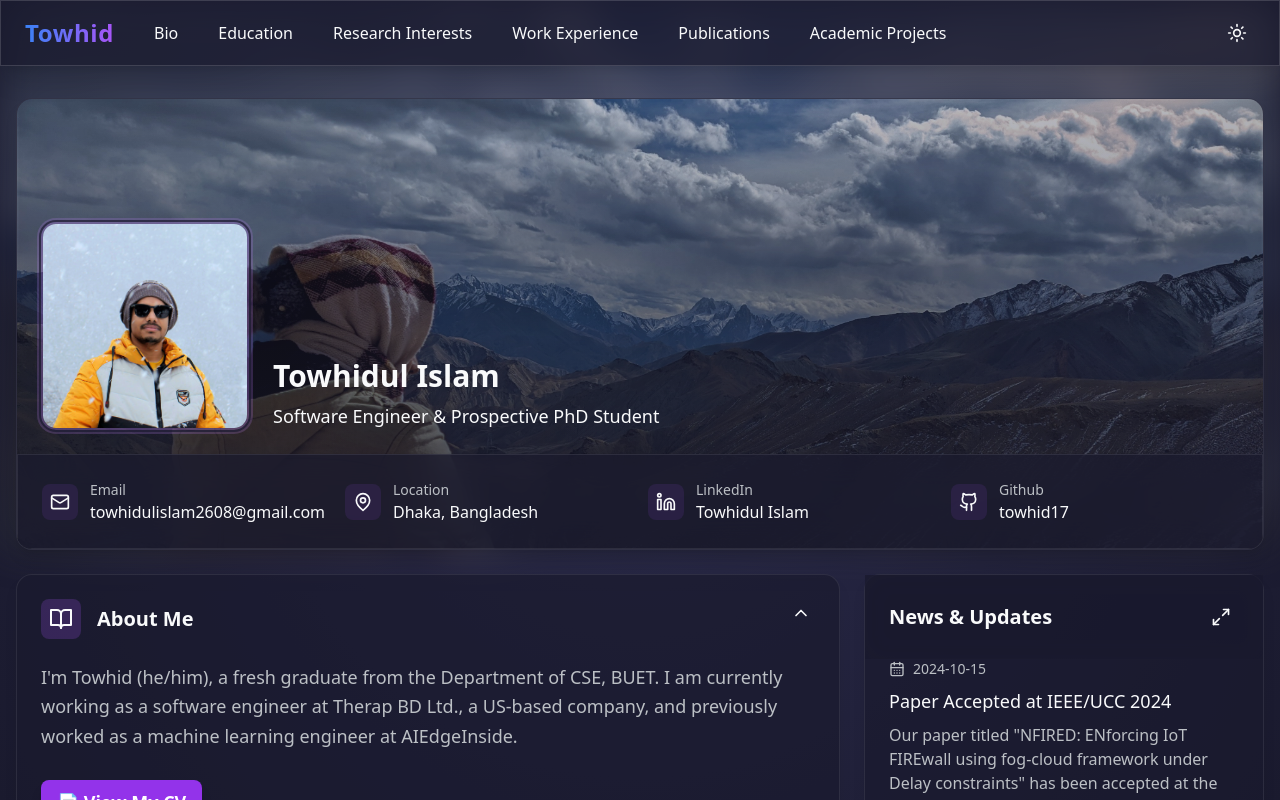
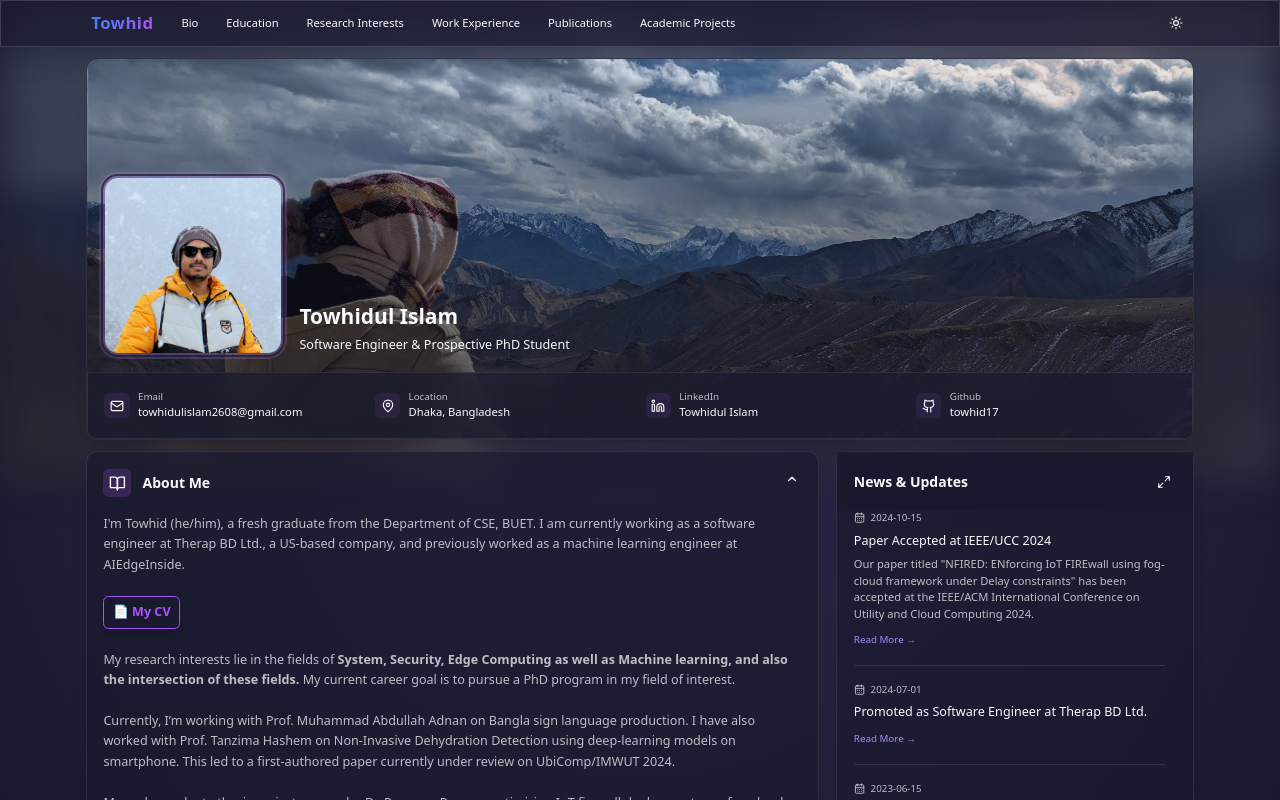
Before and after one commit to towhid17/towhid17.github.io, a React (Vite) app: page / in a window 1280 px wide. Shown: the top 800 px of the page. Built offline with nearby package versions, Linux system fonts and the light colour scheme.

Commit message:
updated webpage size

```diff
--- a/src/App.tsx
+++ b/src/App.tsx
@@ -1,10 +1,8 @@
 import { HashRouter as Router, Routes, Route } from 'react-router-dom';
 import { BookOpen } from 'lucide-react';
-import { GraduationCap } from 'lucide-react';
 import { Microscope } from 'lucide-react';
 import { Header } from './components/resume/Header';
 import { BioCard } from './components/bio/BioCard';
-import { EducationCard } from './components/education/EducationCard';
 import { ResearchInterests } from './components/research/ResearchInterests';
 import { NewsCard } from './components/news/NewsCard';
 import { Navbar } from "./components/navigation/Navbar";
@@ -36,7 +34,7 @@ function HomePage() {
     <div className={`text-primary ${contentLoaded ? 'content-reveal' : ''}`}>
       <Navbar />
 
-      <main className="max-w-7xl mx-auto px-4 py-8 space-y-6 z-10">
+      <main className="max-w-[100rem] mx-auto px-2 py-4 space-y-4 z-10">
         <Header />
 
         <div className="grid md:grid-cols-6 gap-6">
--- a/src/components/bio/BioCard.tsx
+++ b/src/components/bio/BioCard.tsx
@@ -8,8 +8,8 @@ export function BioCard() {
         and previously worked as a machine learning engineer at AIEdgeInside.
         <br/><br/>
         <a href="https://drive.google.com/file/d/15F8HXNFatHYtv_3mXzWnAKS58jDBpYPy/view?usp=sharing" target="_blank" rel="noopener noreferrer"
-        className="inline-flex items-center gap-2 bg-purple-600 hover:bg-purple-500 text-white font-semibold px-4 py-2 rounded-lg shadow-lg transition duration-300">
-        📄 View My CV
+        className="inline-flex items-center gap-2 border border-purple-500 text-purple-500 hover:bg-purple-500 hover:text-white font-semibold px-3 py-2 rounded-lg shadow-md backdrop-blur-md transition duration-300">
+        📄 My CV
       </a>
         <br/><br/>
         My research interests lie in the fields of <strong>System, Security, Edge Computing as well as Machine learning, and also the intersection of these fields. </strong>
--- a/src/components/header/HeaderBackground.tsx
+++ b/src/components/header/HeaderBackground.tsx
@@ -102,7 +102,7 @@ export function HeaderBackground() {
   // The full-page blurred background using createPortal
   const portalElement = (
     <div
-      className="fixed top-0 left-0 w-screen h-[550px] blur-4xl opacity-30"
+      className="fixed top-0 left-0 w-screen h-[480px] blur-4xl opacity-35"
       style={{
         backgroundImage: `url(${backgroundImages[activeIndex]}?auto=format&fit=crop&w=1920&q=80)`,
         backgroundSize: "cover",
@@ -127,7 +127,7 @@ export function HeaderBackground() {
             key={src}
             className="absolute inset-0"
             style={{
-              opacity: index === activeIndex ? 0.7 : 0,
+              opacity: index === activeIndex ? 0.95 : 0,
               backgroundImage: `url(${src}?auto=format&fit=crop&w=1920&q=80)`,
               backgroundSize: "cover",
               backgroundPosition: "center",
--- a/src/components/navigation/NavContainer.tsx
+++ b/src/components/navigation/NavContainer.tsx
@@ -4,7 +4,7 @@ interface NavContainerProps {
 
 export function NavContainer({ children }: NavContainerProps) {
   return (
-    <div className="max-w-7xl mx-auto px-6">
+    <div className="max-w-[100rem] mx-auto px-4">
       <div className="flex items-center justify-between h-16">
         {children}
       </div>
--- a/src/components/navigation/Navbar.tsx
+++ b/src/components/navigation/Navbar.tsx
@@ -49,7 +49,7 @@ export function Navbar() {
           : 'glass-card rounded-[0px]'
       }`}
     >
-      <div className="max-w-7xl mx-auto px-0 py-0">
+      <div className="max-w-[100rem] mx-auto px-0 py-0">
         <div className="overflow-hidden">
           <NavContainer>
             <div className="flex items-center gap-6">
--- a/src/components/news/NewsFilter.tsx
+++ b/src/components/news/NewsFilter.tsx
@@ -7,7 +7,7 @@ interface NewsFilterProps {
 
 export function NewsFilter({ activeCategory, onCategoryChange }: NewsFilterProps) {
   return (
-    <div className="flex flex-wrap justify-center gap-2 mb-8 pt-5 pb-5 glass-card rounded-t-lg">
+    <div className="flex flex-wrap justify-center gap-2 mb-8 pt-5 pb-5 glass-card rounded-t-lg bg-gradient-to-t from-purple-500/30 to-transparent opacity-80">
       {newsCategories.map(category => (
         <button
           key={category}
--- a/src/components/news/NewsPage.tsx
+++ b/src/components/news/NewsPage.tsx
@@ -60,8 +60,8 @@ export function NewsPage() {
 
   return (
     <div className="min-h-screen pt-10 px-6 pb-16">
-      <div className="max-w-6xl mx-auto">
-        <div className="glass-card px-6 py-8 rounded-b-lg">
+      <div className="max-w-[100rem] mx-auto">
+        <div className="glass-card px-6 py-8 rounded-b-lg bg-gradient-to-l from-purple-500/30 to-transparent">
           <Link
             to="/"
             className="inline-flex items-center gap-2 text-primary hover:text-accent transition-colors"
@@ -71,7 +71,7 @@ export function NewsPage() {
           </Link>
 
           <h1 className="text-primary text-3xl font-bold mt-4 mb-2">Resources</h1>
-          <p className="text-primary">Stay up to date with the latest research, publications, and events</p>
+          <p className="text-primary">Important resources: blogs, links, research, and events</p>
         </div>
 
         {selectedNews ? (
--- a/src/components/profile/ProfileImage.tsx
+++ b/src/components/profile/ProfileImage.tsx
@@ -19,7 +19,7 @@ export function ProfileImage({ src, alt }: ProfileImageProps) {
         <img
           src={src}
           alt={alt}
-          className="w-52 h-52 rounded-xl object-cover border-2 border-purple-400/30 transition-transform duration-300 group-hover:scale-105"
+          className="w-64 h-64 rounded-xl object-cover border-2 border-purple-400/30 transition-transform duration-300 group-hover:scale-105"
         />
         <div className="absolute inset-0 rounded-xl ring-2 ring-purple-400/20 ring-offset-2 ring-offset-[var(--glass-bg)] transition-opacity duration-300 group-hover:ring-purple-400/40" />
       </div>
--- a/src/components/resume/Header.tsx
+++ b/src/components/resume/Header.tsx
@@ -7,7 +7,7 @@ import { GalleryButton } from '../gallery/GalleryButton';
 export function Header() {
   return (
     <div className="glass-card overflow-hidden mt-0">
-      <div className="relative h-[530px] md:h-[450px]">
+      <div className="relative h-[400px] md:h-[380px]">
         <HeaderBackground />
 
         <div className="absolute bottom-0 left-0 right-0 gap-6 items-center md:items-end">
--- a/src/styles/background.css
+++ b/src/styles/background.css
@@ -1,4 +1,4 @@
-@layer base {
+/* @layer base {
   body {
     @apply min-h-screen;
     background-color: var(--gradient-start);
@@ -11,4 +11,30 @@
     background-attachment: fixed;
     background-size: cover;
   }
+} */
+
+@layer base {
+  html {
+    font-size: 70%; /* Makes text & layout smaller without distortion */
+  }
+
+  body {
+    @apply min-h-screen;
+
+    /* Zoom effect */
+    /* transform: scale(0.8);
+    transform-origin: top left;
+    width: 125%; */
+
+    /* Background */
+    background-color: var(--gradient-start);
+    background-image:
+      radial-gradient(
+        circle at center,
+        var(--gradient-middle) 0%,
+        var(--gradient-start) 100%
+      );
+    background-attachment: fixed;
+    background-size: cover;
+  }
 }
```
